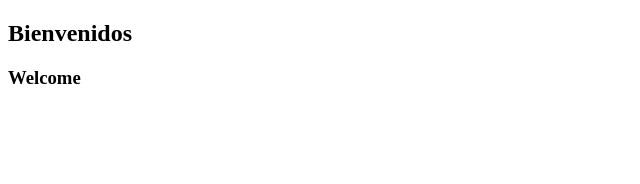
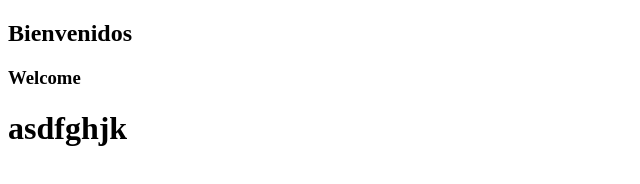
Before and after one commit to arg97dev/PruebasGit, a plain HTML site: page index.html in a window 1280 px wide. Shown: the whole page, without its empty margins (0-640 px from the left). Drawn offline with Linux system fonts and the light colour scheme.

Commit message:
modificar index

```diff
--- a/index.html
+++ b/index.html
@@ -7,5 +7,6 @@
 <body>
 	<h2>Bienvenidos</h2>
 	<h3>Welcome</h3>
+	<h1>asdfghjk</h1>
 </body>
 </html>
```
